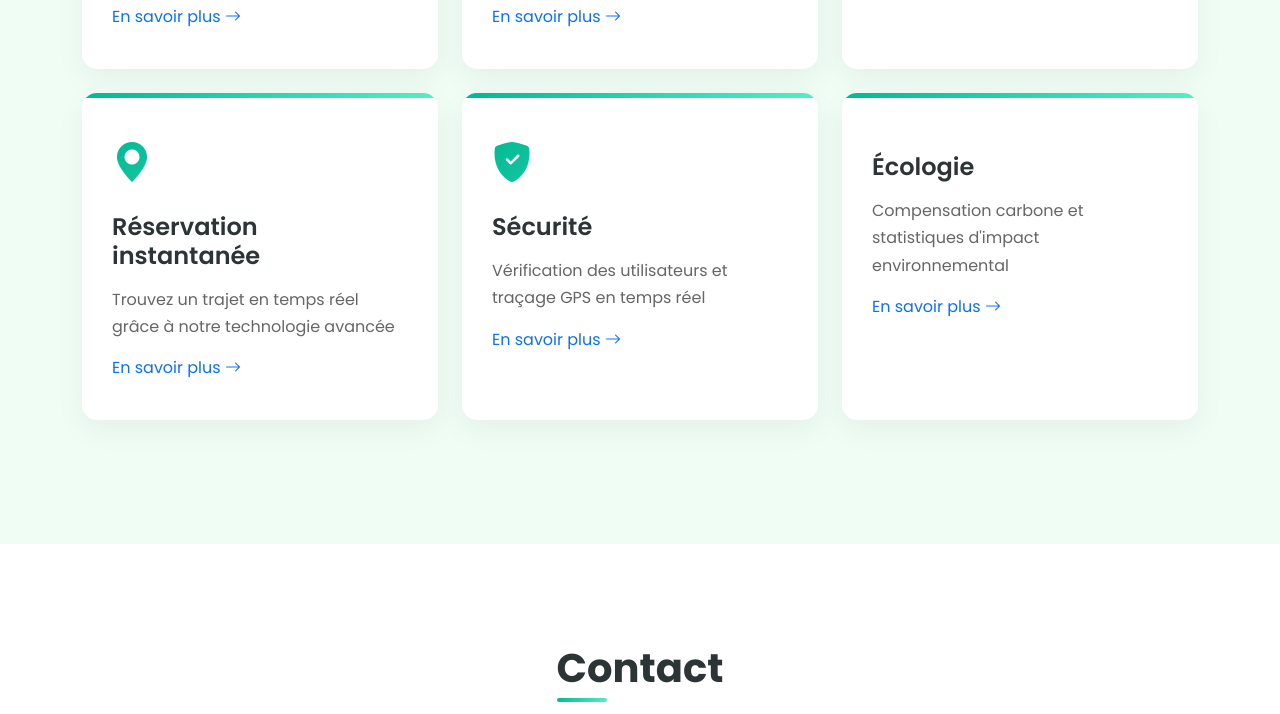
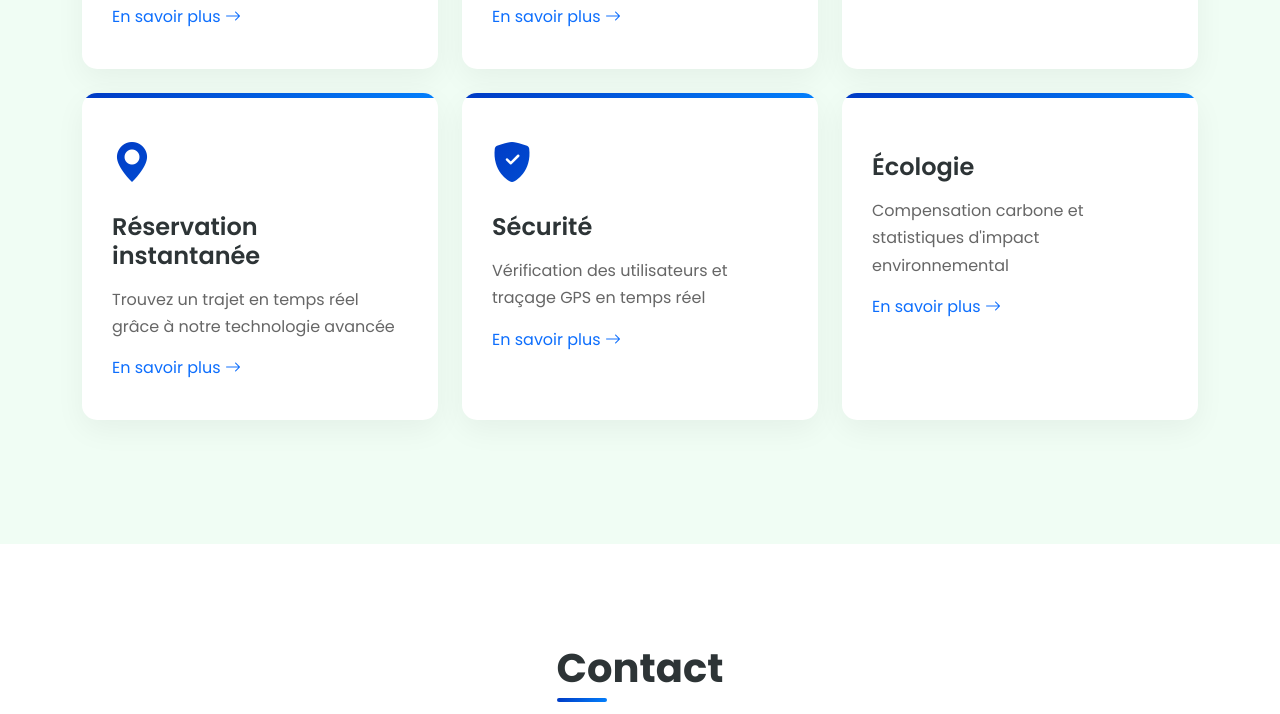
Before and after one commit to msarr92/SnLeadTransports, a plain HTML site: page index.html in a window 1280 px wide. Shown: the part 2086-2800 px from the top of the page. Drawn offline with nearby package versions, Linux system fonts and the light colour scheme; some icons are missing.

Commit message:
changer couleurs

```diff
--- a/css/style.css
+++ b/css/style.css
@@ -121,9 +121,9 @@
 
 /* Définition des variables CSS globales (couleurs et dégradé) */
 :root {
-    --primary: #00b894;          /* Couleur principale, un vert clair vif */
-    --primary-dark: #019875;     /* Variante plus foncée de la couleur principale */
-    --secondary: #55efc4;        /* Couleur secondaire, un vert très clair */
+    --primary: #003ac4;          /* Couleur principale, un vert clair vif */
+    --primary-dark: #ffffff;     /* Variante plus foncée de la couleur principale */
+    --secondary: #0380fc;        /* Couleur secondaire, un vert très clair */
     --dark: #2d3436;             /* Couleur sombre utilisée pour les textes */
     --light: #f0fdf4;            /* Couleur claire, souvent pour les fonds */
     --gradient: linear-gradient(135deg, var(--primary) 0%, var(--secondary) 100%);
@@ -253,7 +253,7 @@ body {
     left: 0;                  /* À gauche de la section */
     width: 100%;              /* Prend toute la largeur */
     height: 100%;             /* Prend toute la hauteur */
-    background: url('assets/wave.svg') center/cover no-repeat;  /* Image de fond centrée, couvrant toute la zone, sans répétition */
+    /*background: url('assets/wave.svg') center/cover no-repeat;  !* Image de fond centrée, couvrant toute la zone, sans répétition *!*/
     opacity: 0.05;            /* Très transparent (5%) pour un effet discret */
     z-index: -1;              /* Placé derrière le contenu principal */
 }
```
